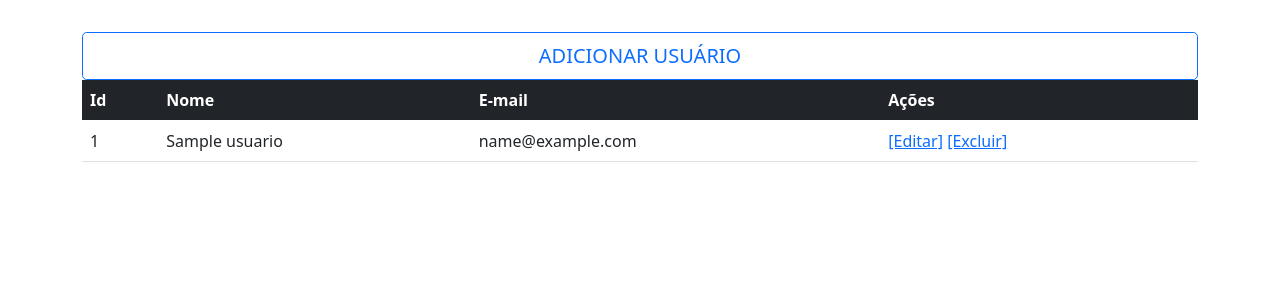
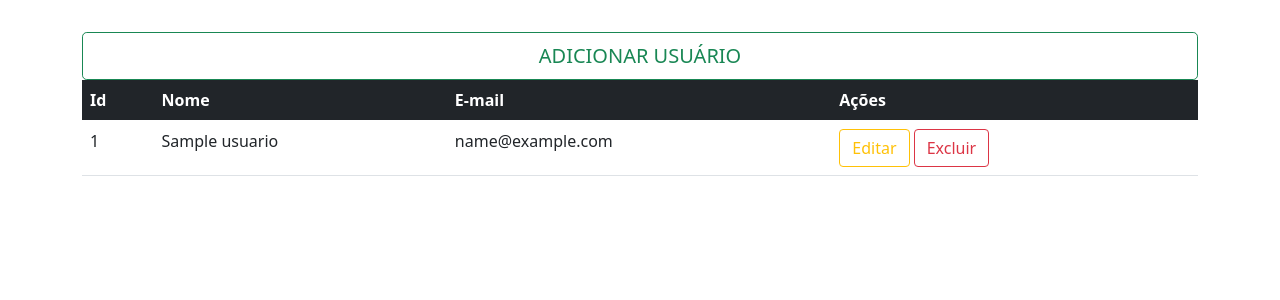
Before and after one commit to jljmendes/sistema-contatos, a PHP site: page / in a window 1280 px wide. Shown: the top 300 px of the page. Run offline with PHP 8.4, Linux system fonts and the light colour scheme; tables that the repository leaves empty or names only in its code hold one stand-in row (values such as "Sample post"); some libraries are stand-ins or nearby versions.

Commit message:
Personalizando botões com bootstrap

```diff
--- a/index.php
+++ b/index.php
@@ -22,7 +22,7 @@ if($sql->rowCount() > 0){
 <body>
     <div class="container">
     <div class="d-grid gap-2"><br>
-    <a href="adicionar.php" button type="button" class="btn btn-outline-primary btn-lg" >ADICIONAR USUÁRIO</a>
+    <a href="adicionar.php" button type="button" class="btn btn-outline-success btn-lg" >ADICIONAR USUÁRIO</a>
 </div>
     <!--<a href="adicionar.php" >ADICIONAR USUÁRIO</a>-->
     <table class="table table-hover">
@@ -43,8 +43,8 @@ if($sql->rowCount() > 0){
       <td><?php echo $usuario['nome']; ?></td>
       <td><?php echo $usuario['email']; ?></td>
       <td>
-        <a href="editar.php?id=<?php echo $usuario['id']; ?>">[Editar]</a>
-        <a href="excluir.php?id=<?php echo $usuario['id']; ?>" onclick="return confirm('Tem certeza que deseja excluir? ')">[Excluir]</a>
+        <a href="editar.php?id=<?php echo $usuario['id']; ?>" class="btn btn-outline-warning">Editar</a>
+        <a href="excluir.php?id=<?php echo $usuario['id']; ?>" onclick="return confirm('Tem certeza que deseja excluir? ')" class="btn btn-outline-danger">Excluir</a>
       </td>
     </tr>
   </tbody>
```
